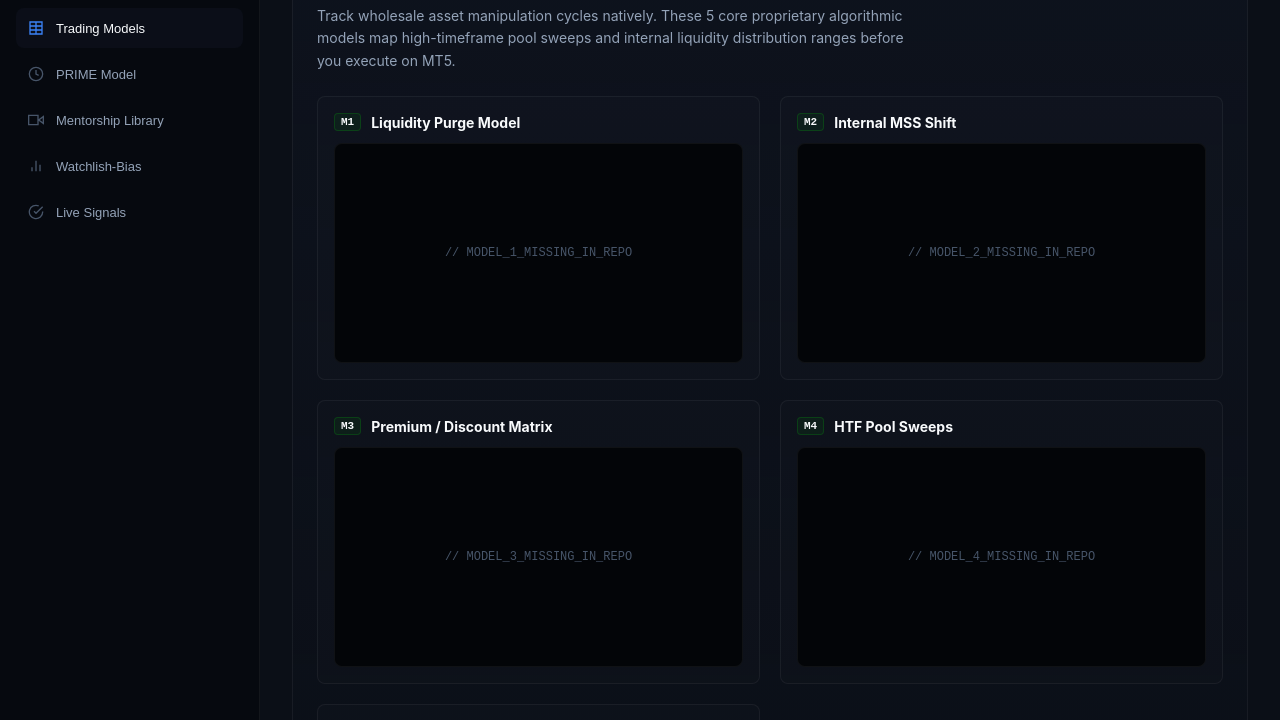
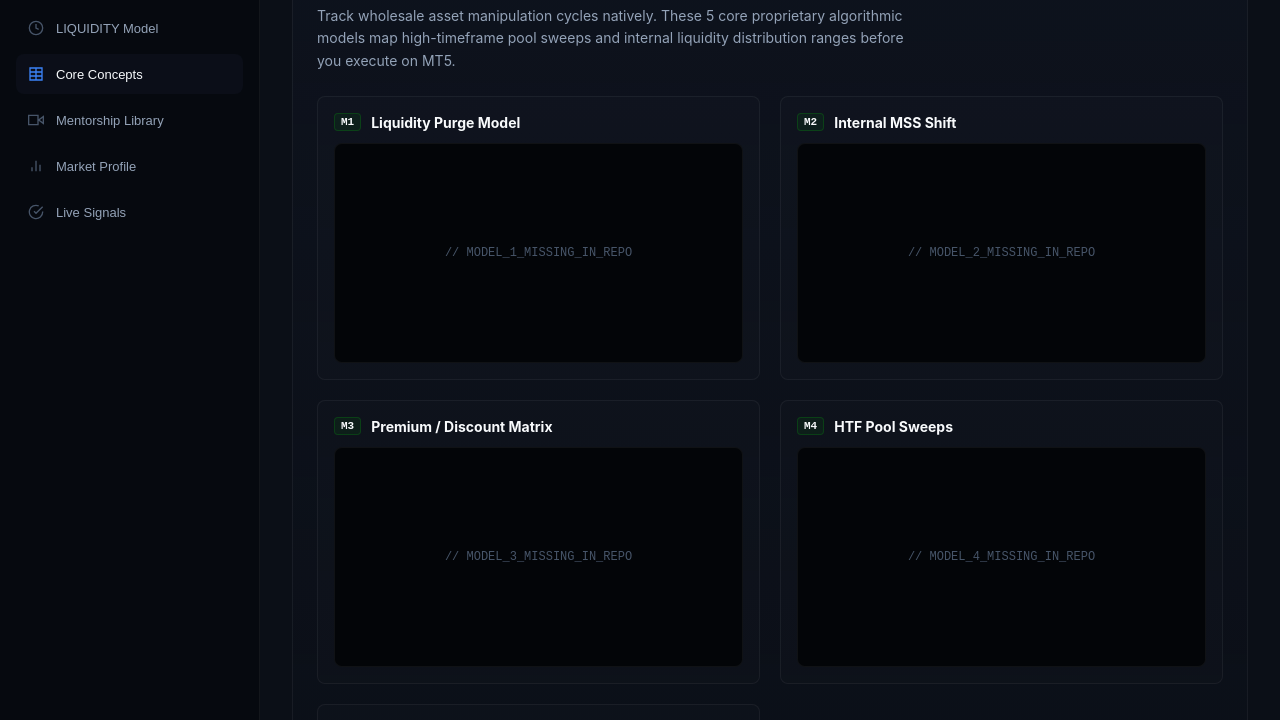
Before and after one commit to Otto200/upgrade, a plain HTML site: page dashboard.html in a window 1280 px wide. Shown: the part 80-800 px from the top of the page. Drawn offline with Linux system fonts and the light colour scheme.

Commit message:
Update dashboard.html

```diff
--- a/dashboard.html
+++ b/dashboard.html
@@ -17,13 +17,14 @@
             </div>
 
             <nav class="nav-links-stack">
-                <button class="menu-tab-btn active" data-view="models">
-                    <svg viewBox="0 0 24 24" fill="none" stroke="currentColor" stroke-width="2"><path d="M3 3h18v18H3zM21 9H3M21 15H3M12 3v18"/></svg>
-                    <span>Trading Models</span>
-                </button>
+
                 <button class="menu-tab-btn" data-view="strategy">
                     <svg viewBox="0 0 24 24" fill="none" stroke="currentColor" stroke-width="2"><circle cx="12" cy="12" r="10"/><path d="M12 6v6l4 2"/></svg>
-                    <span>PRIME Model</span>
+                    <span>LIQUIDITY Model</span>
+                </button>
+                 <button class="menu-tab-btn active" data-view="models">
+                    <svg viewBox="0 0 24 24" fill="none" stroke="currentColor" stroke-width="2"><path d="M3 3h18v18H3zM21 9H3M21 15H3M12 3v18"/></svg>
+                    <span>Core Concepts</span>
                 </button>
                 <button class="menu-tab-btn" data-view="mentorship">
                     <svg viewBox="0 0 24 24" fill="none" stroke="currentColor" stroke-width="2"><path d="M23 7l-7 5 7 5V7zM1 5h14v14H1V5z"/></svg>
@@ -31,7 +32,7 @@
                 </button>
                 <button class="menu-tab-btn" data-view="setups">
                     <svg viewBox="0 0 24 24" fill="none" stroke="currentColor" stroke-width="2"><path d="M18 20V10M12 20V4M6 20v-6"/></svg>
-                    <span>Watchlish-Bias</span>
+                    <span>Market Profile</span>
                 </button>
                 <button class="menu-tab-btn" data-view="executions">
                     <svg viewBox="0 0 24 24" fill="none" stroke="currentColor" stroke-width="2"><path d="M22 11.08V12a10 10 0 1 1-5.93-9.14"/><polyline points="22 4 12 14.01 9 11.01"/></svg>
```
